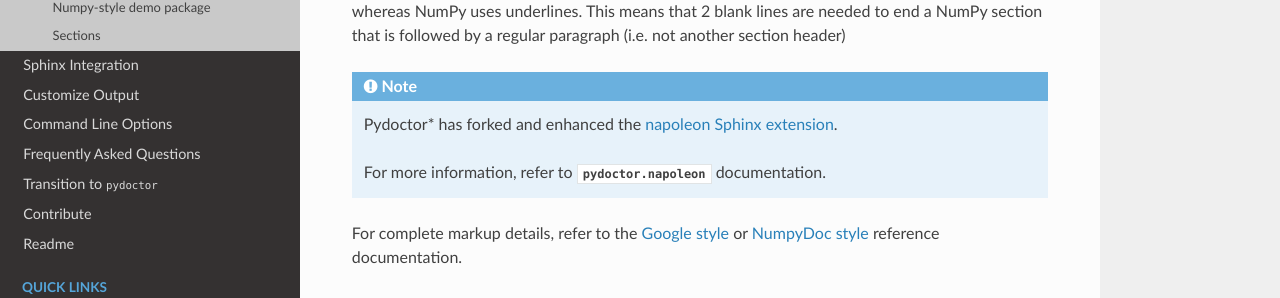
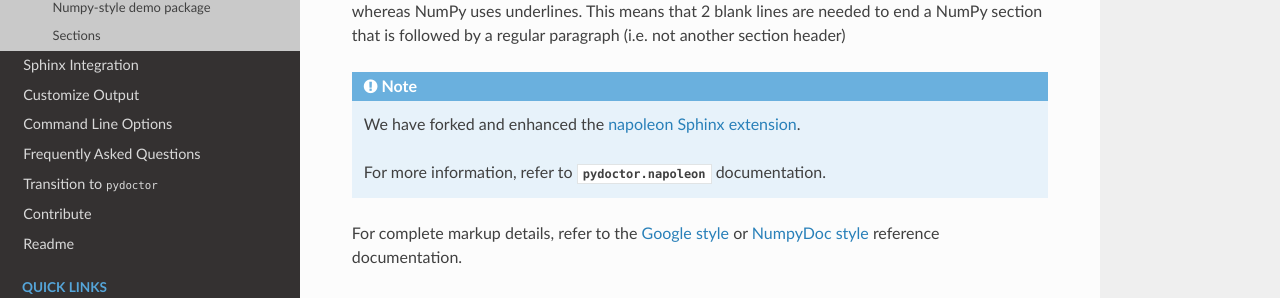
Before and after one commit to twisted/pydoctor, a Sphinx documentation site: the page built from docs/source/docformat/google-numpy.rst, in a window 1280 px wide and 1289 px high. Shown: the part 377-675 px from the top of the window. Built offline with Sphinx 7.4.7 and the Read the Docs theme 2.0.0, drawn with Linux system fonts in a browser that asks for light colours.

Commit message:
Change words

```diff
--- a/docs/source/docformat/google-numpy.rst
+++ b/docs/source/docformat/google-numpy.rst
@@ -16,7 +16,7 @@ The main difference between the two styles is that Google uses indentation to se
 whereas NumPy uses underlines. This means that 2 blank lines are needed to end a NumPy section
 that is followed by a regular paragraph (i.e. not another section header)
 
-.. note:: Pydoctor* has forked and enhanced the `napoleon Sphinx extension
+.. note:: We have forked and enhanced the `napoleon Sphinx extension
     <https://www.sphinx-doc.org/en/master/usage/extensions/napoleon.html>`_.
 
     For more information, refer to :py:mod:`pydoctor.napoleon` documentation.
```
